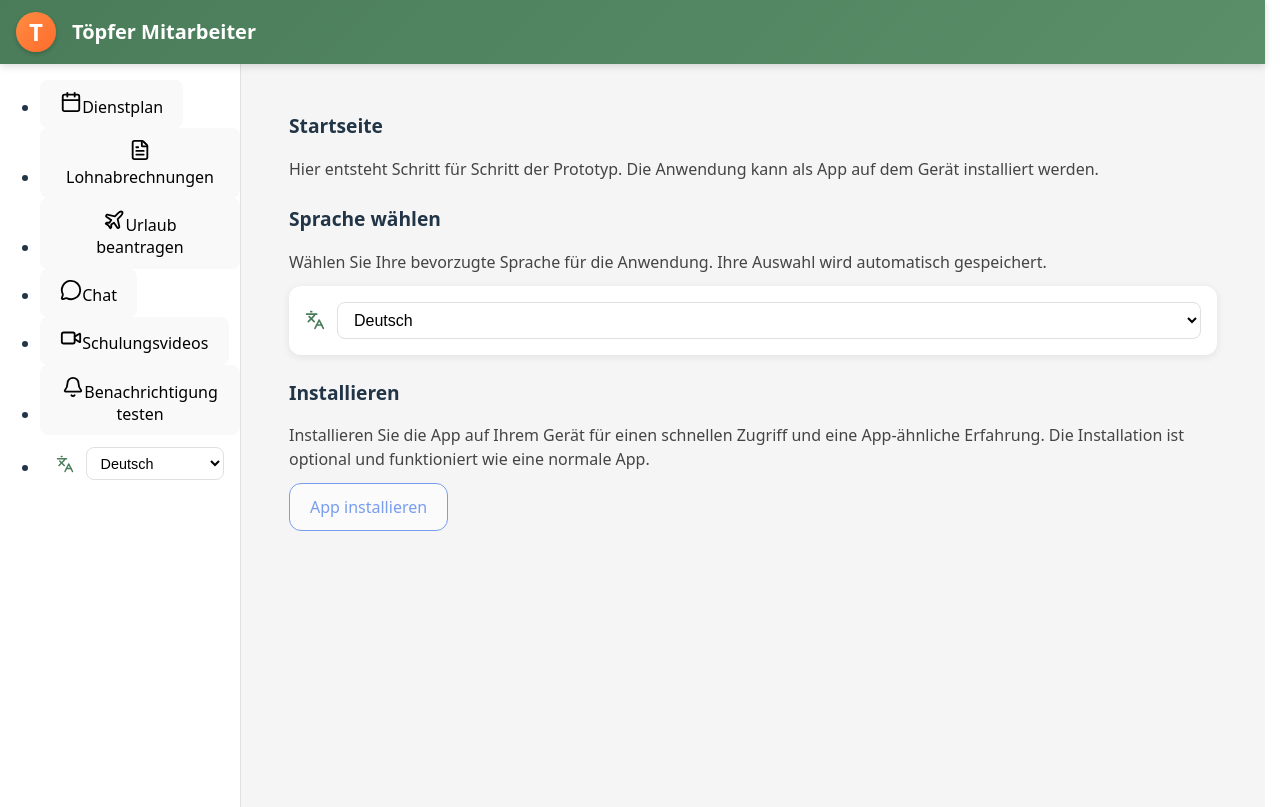
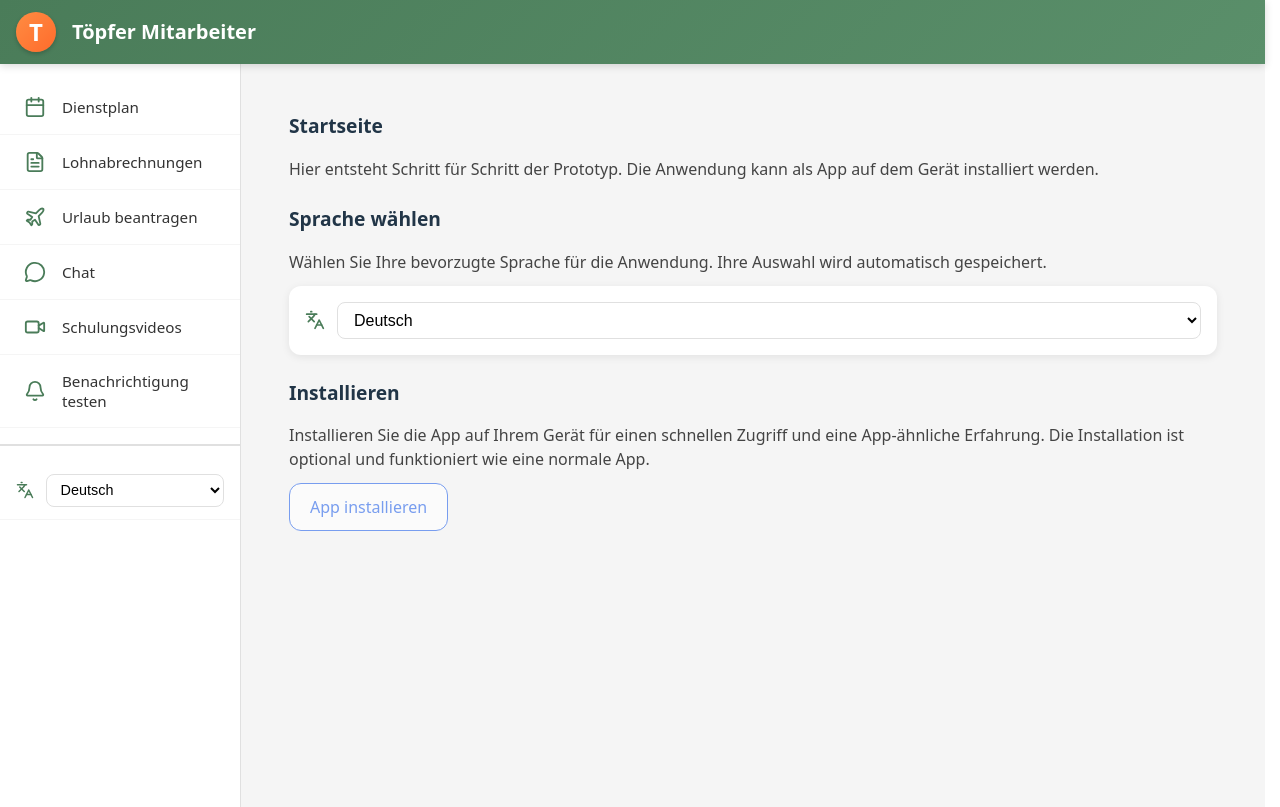
Before and after one commit to BerndSchlayer/toepfer-pwa-prototyp, a React (Vite) app: page / in a window 1280 px wide. Built offline with nearby package versions, Linux system fonts and the light colour scheme.

Commit message:
feat: implement document click handling for improved PDF opening on iOS

```diff
--- a/src/components/Sidebar.css
+++ b/src/components/Sidebar.css
@@ -17,12 +17,7 @@
   }
 }
 
-/* Hide sidebar in landscape mode on mobile devices */
-@media (max-height: 500px) and (orientation: landscape) {
-  .desktop-sidebar {
-    display: none !important;
-  }
-
+/* Sidebar Menu Styles */
 .sidebar-menu-list {
   list-style: none;
   padding: 1rem 0;
@@ -31,6 +26,7 @@
 
 .sidebar-menu-list li {
   border-bottom: 1px solid #f5f5f5;
+  list-style-type: none;
 }
 
 .sidebar-menu-item {
@@ -74,5 +70,12 @@
   padding-right: 0;
   border-top: 2px solid #e0e0e0;
   border-bottom: none;
+  list-style-type: none;
+}
+
+/* Hide sidebar in landscape mode on mobile devices */
+@media (max-height: 500px) and (orientation: landscape) {
+  .desktop-sidebar {
+    display: none !important;
   }
 }
```
Also changed, not shown: src/pages/PayslipsPage.tsx (+4 -3 lines). Lines whose indentation alone changed are shown as unchanged.
